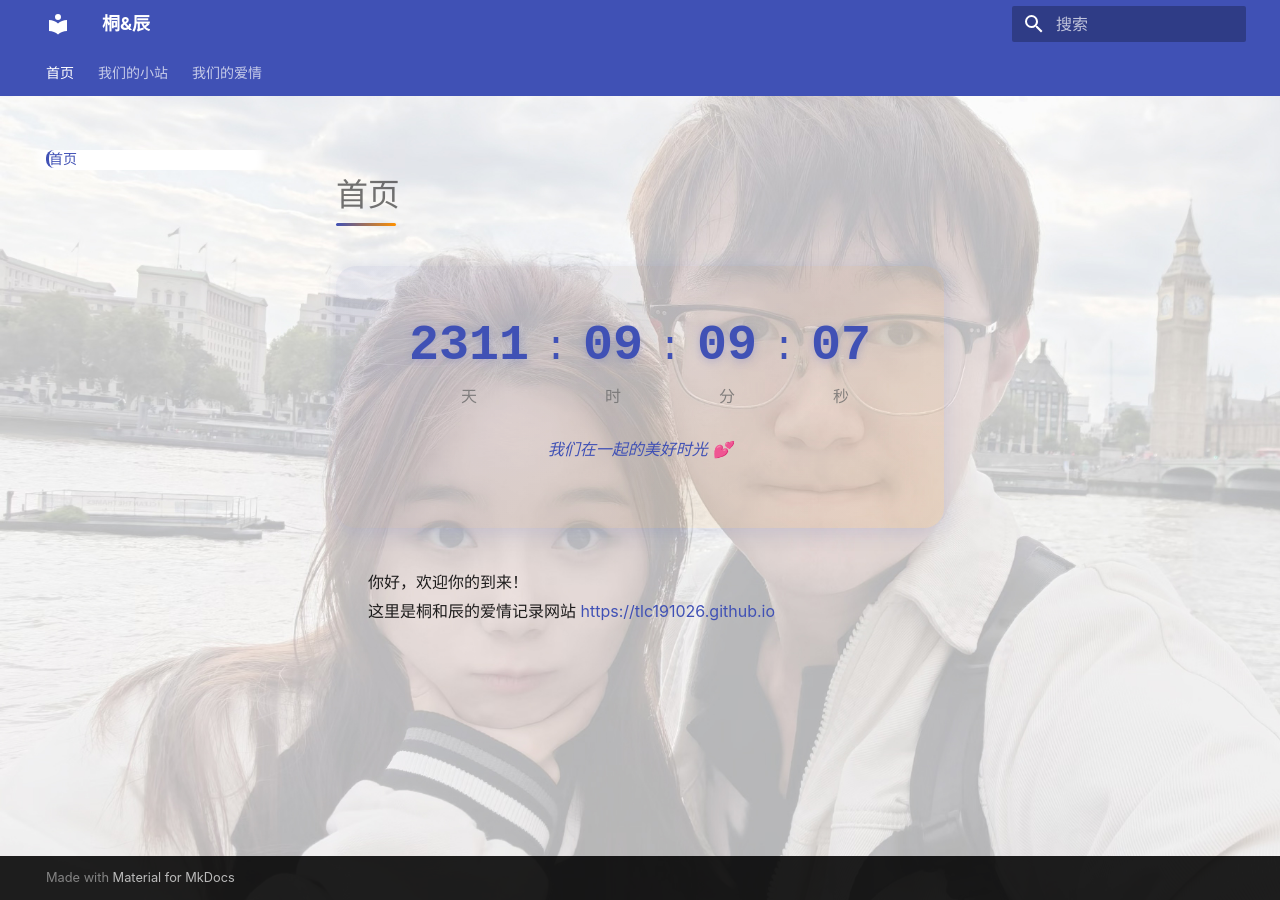
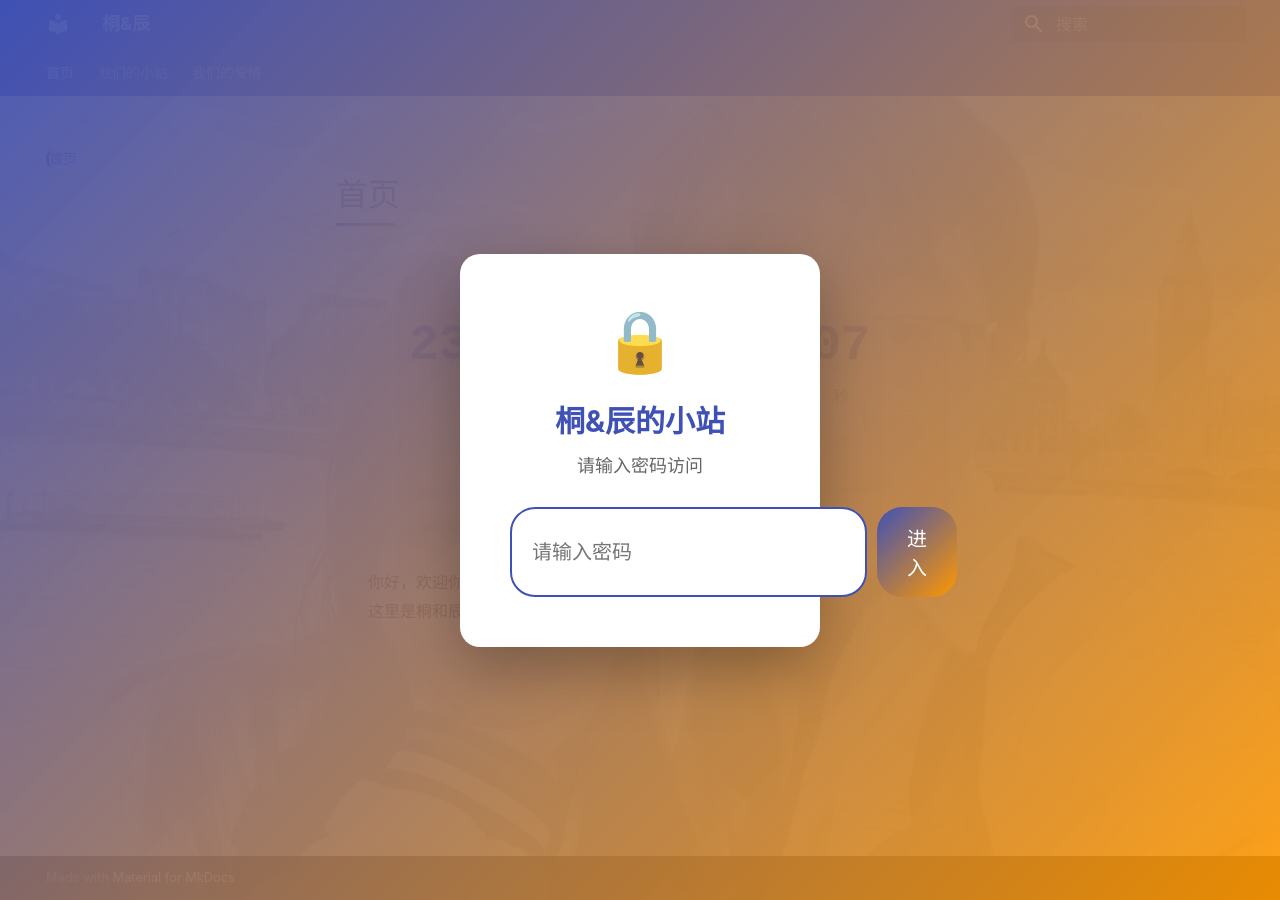
Before and after one commit to tlc191026/tlc191026.github.io, an MkDocs documentation site: the page built from docs/index.md, in a window 1280 px wide. Built offline with MkDocs 1.6.1 and Material for MkDocs 9.7.7, drawn with Linux system fonts in a browser that asks for light colours.

Commit message:
Add site password overlay (JS + CSS updates)
Add a client-side site password protection script and update styles. Creates docs/javascripts/image-crypto.js which implements a SHA-256 password check (Web Crypto API), a modal UI, and sessionStorage-based authentication to block page content until validated. Update docs/stylesheets/extra.css to rename .password-* classes to .site-password-* and remove the encrypted-image placeholder rules. Also add a "Bash(node:*)" entry to .claude/settings.local.json to include node-related commands in the local settings.

```diff
--- /dev/null
+++ b/docs/javascripts/image-crypto.js
@@ -0,0 +1,125 @@
+/**
+ * 网站密码保护
+ * 进入网站时需要输入密码
+ */
+
+(function() {
+  'use strict';
+
+  // ====================
+  // 配置
+  // ====================
+
+  // 密码的SHA256 hash
+  // 生成方法: node -e "console.log(require('crypto').createHash('sha256').update('您的密码').digest('hex'))"
+  const PASSWORD_HASH = '3a3e098240074899f4be50e11de1ef80130eeb1568771aa7b7b6fe744b1a12f8';
+
+  // sessionStorage key
+  const SESSION_KEY = 'site_authenticated';
+
+  // ====================
+  // 密码验证
+  // ====================
+
+  async function hashPassword(password) {
+    const encoder = new TextEncoder();
+    const data = encoder.encode(password);
+    const hashBuffer = await crypto.subtle.digest('SHA-256', data);
+    const hashArray = Array.from(new Uint8Array(hashBuffer));
+    return hashArray.map(b => b.toString(16).padStart(2, '0')).join('');
+  }
+
+  async function verifyPassword(password) {
+    const hash = await hashPassword(password);
+    return hash === PASSWORD_HASH;
+  }
+
+  // ====================
+  // UI
+  // ====================
+
+  function createPasswordUI() {
+    const overlay = document.createElement('div');
+    overlay.className = 'site-password-overlay';
+    overlay.id = 'site-password-overlay';
+
+    overlay.innerHTML = `
+      <div class="site-password-modal">
+        <div class="site-password-icon">🔒</div>
+        <h2 class="site-password-title">桐&辰的小站</h2>
+        <p class="site-password-desc">请输入密码访问</p>
+        <div class="site-password-input-group">
+          <input type="password" class="site-password-input" id="site-password-input"
+                 placeholder="请输入密码" autocomplete="off" autofocus>
+          <button class="site-password-submit" id="site-password-submit">进入</button>
+        </div>
+        <div class="site-password-error" id="site-password-error"></div>
+      </div>
+    `;
+
+    document.body.appendChild(overlay);
+
+    const input = document.getElementById('site-password-input');
+    const submitBtn = document.getElementById('site-password-submit');
+
+    submitBtn.addEventListener('click', handleSubmit);
+    input.addEventListener('keypress', (e) => {
+      if (e.key === 'Enter') handleSubmit();
+    });
+
+    setTimeout(() => input.focus(), 100);
+
+    async function handleSubmit() {
+      const password = input.value;
+      if (!password) {
+        showError('请输入密码');
+        return;
+      }
+
+      const isValid = await verifyPassword(password);
+      if (isValid) {
+        sessionStorage.setItem(SESSION_KEY, 'true');
+        hidePasswordUI();
+      } else {
+        showError('密码错误');
+        input.value = '';
+        input.focus();
+      }
+    }
+
+    function showError(msg) {
+      const error = document.getElementById('site-password-error');
+      error.textContent = msg;
+      error.style.display = 'block';
+    }
+  }
+
+  function hidePasswordUI() {
+    const overlay = document.getElementById('site-password-overlay');
+    if (overlay) {
+      overlay.style.opacity = '0';
+      setTimeout(() => overlay.remove(), 300);
+    }
+  }
+
+  // ====================
+  // 初始化
+  // ====================
+
+  function init() {
+    const isAuthenticated = sessionStorage.getItem(SESSION_KEY);
+    if (!isAuthenticated) {
+      // 阻止页面内容显示
+      document.body.style.overflow = 'hidden';
+      createPasswordUI();
+    }
+  }
+
+  // 尽早执行
+  if (document.readyState === 'loading') {
+    document.addEventListener('DOMContentLoaded', init);
+  } else {
+    init();
+  }
+
+})();
--- a/docs/stylesheets/extra.css
+++ b/docs/stylesheets/extra.css
@@ -442,10 +442,10 @@ body {
 }
 
 /* ====================
-   13. 密码保护界面
+   13. 网站密码保护
    ==================== */
 
-.password-overlay {
+.site-password-overlay {
   position: fixed;
   top: 0;
   left: 0;
@@ -460,7 +460,7 @@ body {
   transition: opacity 0.3s ease;
 }
 
-.password-modal {
+.site-password-modal {
   background: white;
   padding: 2.5rem;
   border-radius: 20px;
@@ -471,29 +471,29 @@ body {
   animation: zoomIn 0.3s ease;
 }
 
-.password-icon {
+.site-password-icon {
   font-size: 3rem;
   margin-bottom: 1rem;
 }
 
-.password-title {
+.site-password-title {
   font-size: 1.5rem;
   color: var(--md-primary-fg-color, #3F51B5);
   margin: 0 0 0.5rem 0;
 }
 
-.password-desc {
+.site-password-desc {
   color: #666;
   margin: 0 0 1.5rem 0;
   font-size: 0.9rem;
 }
 
-.password-input-group {
+.site-password-input-group {
   display: flex;
   gap: 0.5rem;
 }
 
-.password-input {
+.site-password-input {
   flex: 1;
   padding: 0.8rem 1rem;
   border: 2px solid #e0e0e0;
@@ -503,11 +503,11 @@ body {
   transition: border-color 0.2s ease;
 }
 
-.password-input:focus {
+.site-password-input:focus {
   border-color: var(--md-primary-fg-color, #3F51B5);
 }
 
-.password-submit {
+.site-password-submit {
   padding: 0.8rem 1.5rem;
   background: linear-gradient(135deg, #3F51B5, #FF9800);
   color: white;
@@ -518,22 +518,16 @@ body {
   transition: transform 0.2s ease, box-shadow 0.2s ease;
 }
 
-.password-submit:hover {
+.site-password-submit:hover {
   transform: translateY(-2px);
   box-shadow: 0 5px 20px rgba(63, 81, 181, 0.4);
 }
 
-.password-error {
+.site-password-error {
   color: #f44336;
   font-size: 0.85rem;
   margin-top: 1rem;
   display: none;
-}
-
-/* 加密图片占位符 */
-img[data-encrypted] {
-  background: linear-gradient(135deg, #f5f5f5, #e0e0e0);
-  min-height: 150px;
 }
 
 /* ====================
```
Also changed, not shown: 1 other file.
